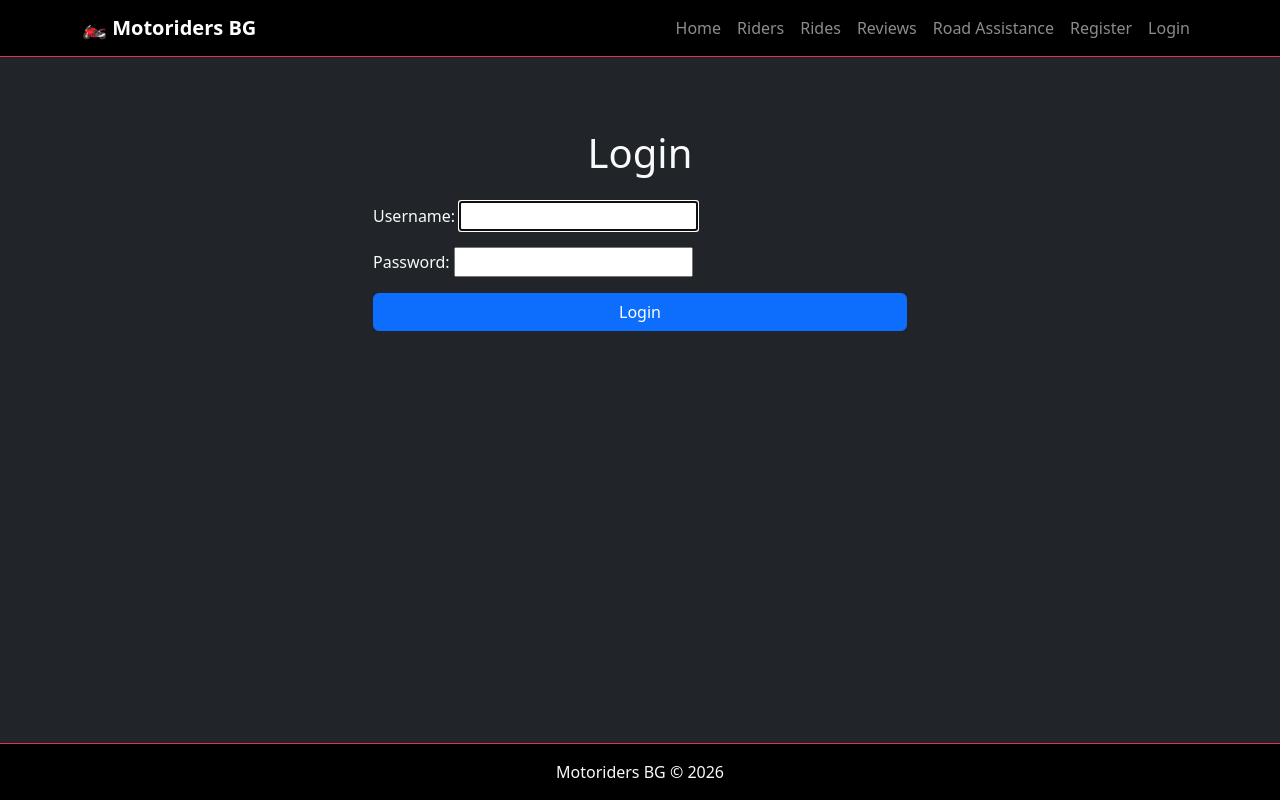
After one commit to DragomirZhelev/motoriders_bg_advanced, a Django app: page /accounts/login/ in a window 1280 px wide. The commit adds this page. Run offline with Django 5.2, Linux system fonts and the light colour scheme.

Commit message:
Adding Register, Login, Logout functionality in views.py, urls.py and updating the current nav.html

```diff
--- a/accounts/urls.py
+++ b/accounts/urls.py
@@ -1,8 +1,13 @@
 from django.urls import path
-from accounts.views import AppUserCreateView
+from accounts.views import AppUserCreateView, AppUserLoginView, AppUserLogoutView
 
 app_name = 'accounts'
 
 urlpatterns = [
     path('register/', AppUserCreateView.as_view(), name='register'),
+    path('login/', AppUserLoginView.as_view(), name='login'),
+
+    path('logout/', AppUserLogoutView.as_view(), name='logout'),
+
+
 ]
--- a/accounts/views.py
+++ b/accounts/views.py
@@ -1,3 +1,4 @@
+from django.contrib.auth.views import LoginView, LogoutView
 from django.shortcuts import render
 from django.urls import reverse_lazy
 from django.views.generic import CreateView
@@ -9,3 +10,10 @@ class AppUserCreateView(CreateView):
     form_class = AppUserCreationForm
     template_name = 'accounts/register.html'
     success_url = reverse_lazy('accounts:login')
+
+class AppUserLoginView(LoginView):
+    template_name = 'accounts/login.html'
+
+
+class AppUserLogoutView(LogoutView):
+    next_page = '/'
--- a/motoriders_bg/settings.py
+++ b/motoriders_bg/settings.py
@@ -160,3 +160,4 @@ MAILERS = {
 
 
 AUTH_USER_MODEL = 'accounts.AppUser'
+LOGIN_REDIRECT_URL = '/'
--- /dev/null
+++ b/templates/accounts/login.html
@@ -0,0 +1,23 @@
+{% extends 'common/base.html' %}
+
+{% block content %}
+<div class="container py-5">
+    <div class="row justify-content-center">
+        <div class="col-md-7 col-lg-6">
+
+            <h1 class="text-center mb-4">Login</h1>
+
+            <form method="post">
+                {% csrf_token %}
+
+                {{ form.as_p }}
+
+                <button type="submit" class="btn btn-primary w-100">
+                    Login
+                </button>
+            </form>
+
+        </div>
+    </div>
+</div>
+{% endblock %}
--- a/templates/common/nav.html
+++ b/templates/common/nav.html
@@ -34,6 +34,38 @@
                 Road Assistance
             </a>
 
+
+            {% if user.is_authenticated %}
+
+                <span class="navbar-text text-light ms-3">
+                    Hello, {{ user.first_name }}
+                </span>
+
+                <form method="post"
+                      action="{% url 'accounts:logout' %}"
+                      class="d-flex">
+                    {% csrf_token %}
+
+                    <button type="submit"
+                            class="btn btn-link nav-link">
+                        Logout
+                    </button>
+                </form>
+
+            {% else %}
+
+                <a class="nav-link"
+                   href="{% url 'accounts:register' %}">
+                    Register
+                </a>
+
+                <a class="nav-link"
+                   href="{% url 'accounts:login' %}">
+                    Login
+                </a>
+
+            {% endif %}
+
         </div>
 
     </div>
```
